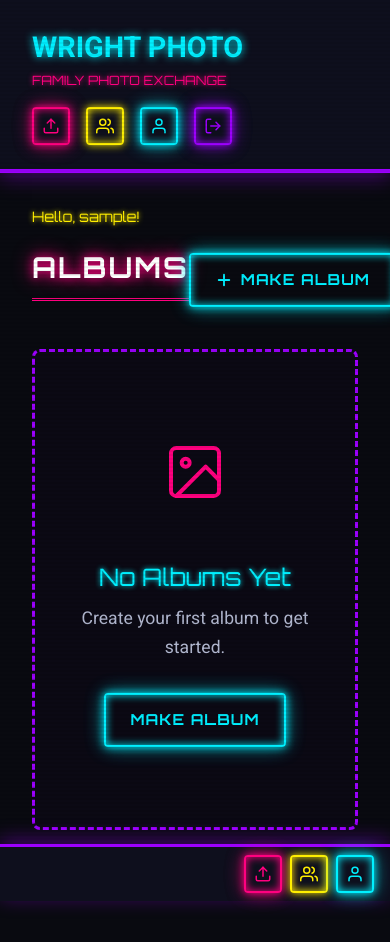
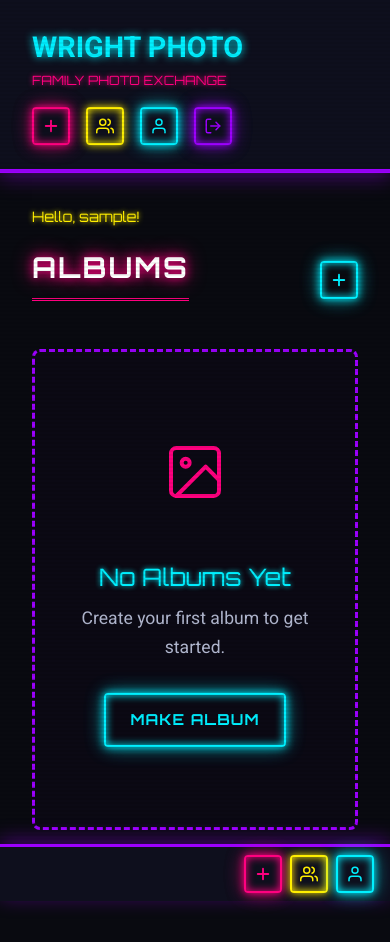
Before and after one commit to nephiw/family-photos, a Django app: page /albums/ in a window 390 px wide. Run offline with Django 5.2, Linux system fonts and the light colour scheme; the visitor is signed in with stand-in values (Sample User, id 1); data that the repository does not hold is empty; parts of the project's set-up code (start-up, migrations or seed data) failed here and were passed over; some libraries are stand-ins or nearby versions.

Commit message:
improve button layouts for smaller resolutions

```diff
--- a/gallery/static/css/albums.css
+++ b/gallery/static/css/albums.css
@@ -74,9 +74,15 @@
     font-family: var(--font-retro);
 }
 
+@media (max-width: 1200px) {
+    .album-description { display: none; }
+}
+
 @media (max-width: 600px) {
     .album-card { flex-direction: column; align-items: stretch; }
     .album-card-cover { width: 100%; height: 160px; }
+    .album-list-header .btn .btn-text { display: none; }
+    .album-list-header .btn { padding: 0.5rem; min-width: 36px; min-height: 36px; }
 }
 
 /* Album Choose Photos */
--- a/gallery/static/css/base.css
+++ b/gallery/static/css/base.css
@@ -497,9 +497,16 @@ a:hover {
 @media (max-width: 970px) {
     .nav-actions .btn .btn-text { display: none; }
     .nav-actions .btn { padding: 0.5rem; min-width: 36px; min-height: 36px; }
+    .bulk-bar .btn .btn-text { display: none; }
+    .bulk-bar .btn { padding: 0.4rem; min-width: 36px; min-height: 36px; }
 }
 
 @media (max-width: 600px) {
     .sort-bar .btn .btn-text { display: none; }
     .sort-bar .btn { padding: 0.4rem; min-width: 36px; min-height: 36px; }
 }
+
+@media (max-width: 768px) {
+    .album-controls .btn-text { display: none; }
+    .album-controls .btn { padding: 0.4rem; min-width: 36px; min-height: 36px; }
+}
--- a/gallery/templates/gallery/album_list.html
+++ b/gallery/templates/gallery/album_list.html
@@ -6,11 +6,11 @@
 {% block content %}
     <div class="user-greeting">Hello, {{ user.username }}!</div>
 
-    <div class="flex-container align-center space-between" style="margin-bottom: 2rem;">
+    <div class="flex-container align-center space-between album-list-header" style="margin-bottom: 2rem;">
         <h1>Albums</h1>
         <a href="{% url 'gallery:album_create' %}" class="btn btn-cyan">
             <svg width="18" height="18" viewBox="0 0 24 24" fill="none" stroke="currentColor" stroke-width="2.5" stroke-linecap="round" stroke-linejoin="round"><line x1="12" y1="5" x2="12" y2="19"></line><line x1="5" y1="12" x2="19" y2="12"></line></svg>
-            Make Album
+            <span class="btn-text">Make Album</span>
         </a>
     </div>
 
--- a/templates/base.html
+++ b/templates/base.html
@@ -55,11 +55,11 @@
                 <div class="nav-actions">
                     {% if user.is_authenticated %}
 
-                    <!-- Upload Button -->
+                    <!-- New Album Button -->
                     <a
-                        href="{% url 'gallery:photo_upload' %}"
+                        href="{% url 'gallery:album_create' %}"
                         class="btn btn-pink"
-                        id="btn-upload"
+                        id="btn-new-album"
                     >
                         <svg
                             width="18"
@@ -67,17 +67,14 @@
                             viewBox="0 0 24 24"
                             fill="none"
                             stroke="currentColor"
-                            stroke-width="2"
+                            stroke-width="2.5"
                             stroke-linecap="round"
                             stroke-linejoin="round"
                         >
-                            <path
-                                d="M21 15v4a2 2 0 0 1-2 2H5a2 2 0 0 1-2-2v-4"
-                            ></path>
-                            <polyline points="17 8 12 3 7 8"></polyline>
-                            <line x1="12" y1="3" x2="12" y2="15"></line>
+                            <line x1="12" y1="5" x2="12" y2="19"></line>
+                            <line x1="5" y1="12" x2="19" y2="12"></line>
                         </svg>
-                        <span class="btn-text">Upload</span>
+                        <span class="btn-text">New Album</span>
                     </a>
 
                     <!-- Admin: Users -->
@@ -222,22 +219,21 @@
         <nav class="bottom-nav">
             {% if user.is_authenticated %}
 
-            <a href="{% url 'gallery:photo_upload' %}" class="btn btn-pink">
+            <a href="{% url 'gallery:album_create' %}" class="btn btn-pink">
                 <svg
                     width="18"
                     height="18"
                     viewBox="0 0 24 24"
                     fill="none"
                     stroke="currentColor"
-                    stroke-width="2"
+                    stroke-width="2.5"
                     stroke-linecap="round"
                     stroke-linejoin="round"
                 >
-                    <path d="M21 15v4a2 2 0 0 1-2 2H5a2 2 0 0 1-2-2v-4"></path>
-                    <polyline points="17 8 12 3 7 8"></polyline>
-                    <line x1="12" y1="3" x2="12" y2="15"></line>
+                    <line x1="12" y1="5" x2="12" y2="19"></line>
+                    <line x1="5" y1="12" x2="19" y2="12"></line>
                 </svg>
-                <span class="btn-text">Upload</span>
+                <span class="btn-text">New Album</span>
             </a>
 
             {% if user.is_superuser %}
```
Also changed, not shown: gallery/templates/gallery/album_detail.html (+11 -11 lines).
